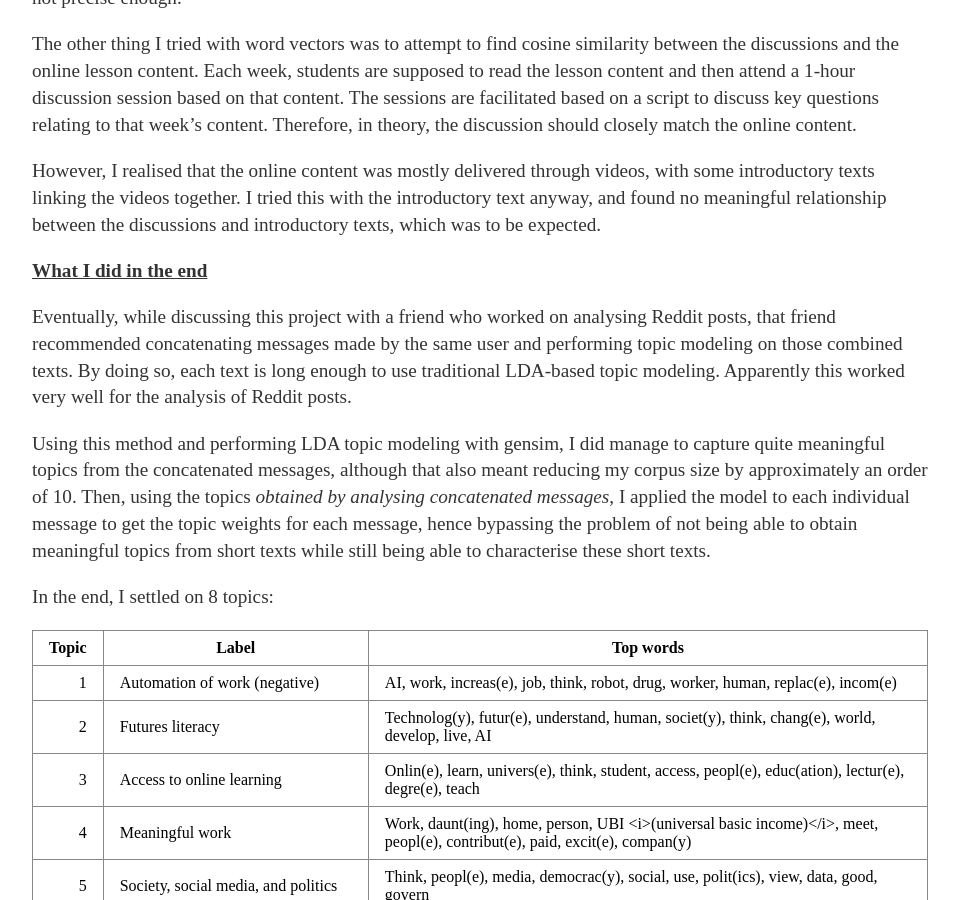
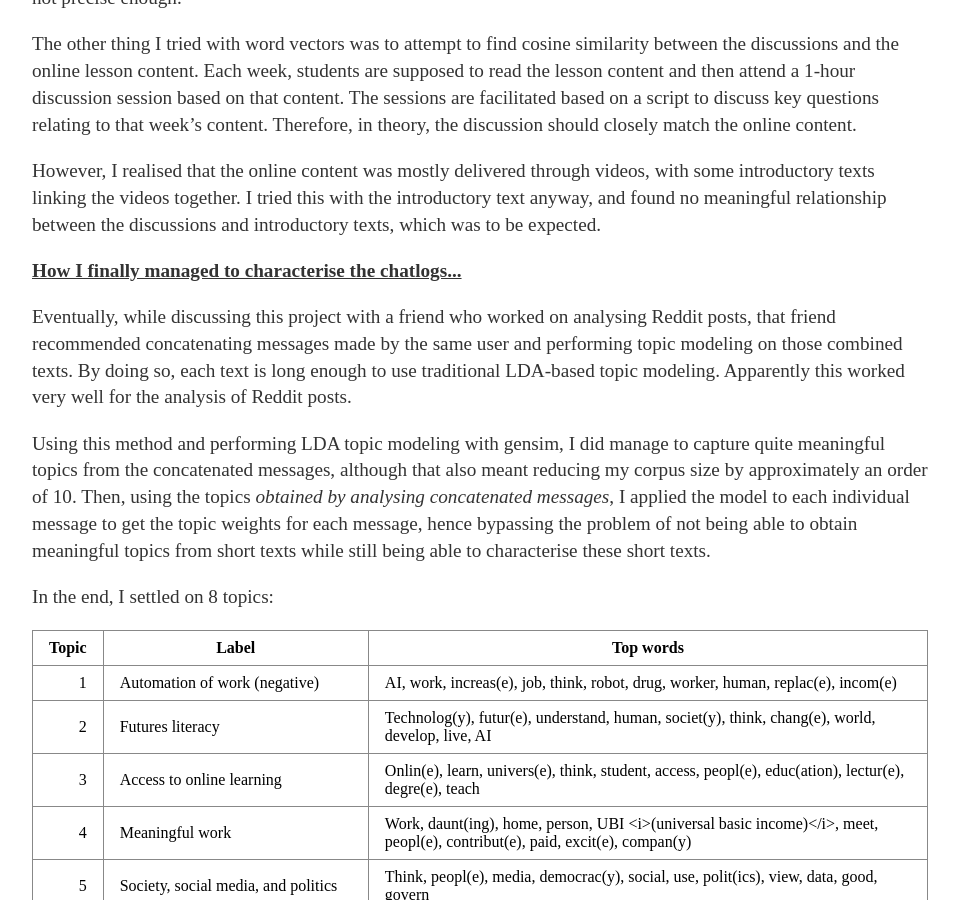
Before and after one commit to not-even-wong/not-even-wong.github.io, a Jekyll site: the page built from _posts/2020-04-08-NLP-chatlogs-part-1.md, in a window 1280 px wide and 900 px high, scrolled down 4564 px. Shown: the whole window, without its empty margins (160-1119 px from the left). Built offline with Jekyll 4.4.1, drawn with Linux system fonts in a browser that asks for light colours.

Commit message:
Update 2020-04-08-NLP-chatlogs-part-1.md

```diff
--- a/_posts/2020-04-08-NLP-chatlogs-part-1.md
+++ b/_posts/2020-04-08-NLP-chatlogs-part-1.md
@@ -83,7 +83,7 @@ The other thing I tried with word vectors was to attempt to find cosine similari
 
 However, I realised that the online content was mostly delivered through videos, with some introductory texts linking the videos together. I tried this with the introductory text anyway, and found no meaningful relationship between the discussions and introductory texts, which was to be expected.
 
-<b><u>What I did in the end</u></b>
+<b><u>How I finally managed to characterise the chatlogs...</u></b>
 
 Eventually, while discussing this project with a friend who worked on analysing Reddit posts, that friend recommended concatenating messages made by the same user and performing topic modeling on those combined texts. By doing so, each text is long enough to use traditional LDA-based topic modeling. Apparently this worked very well for the analysis of Reddit posts.
 
```
